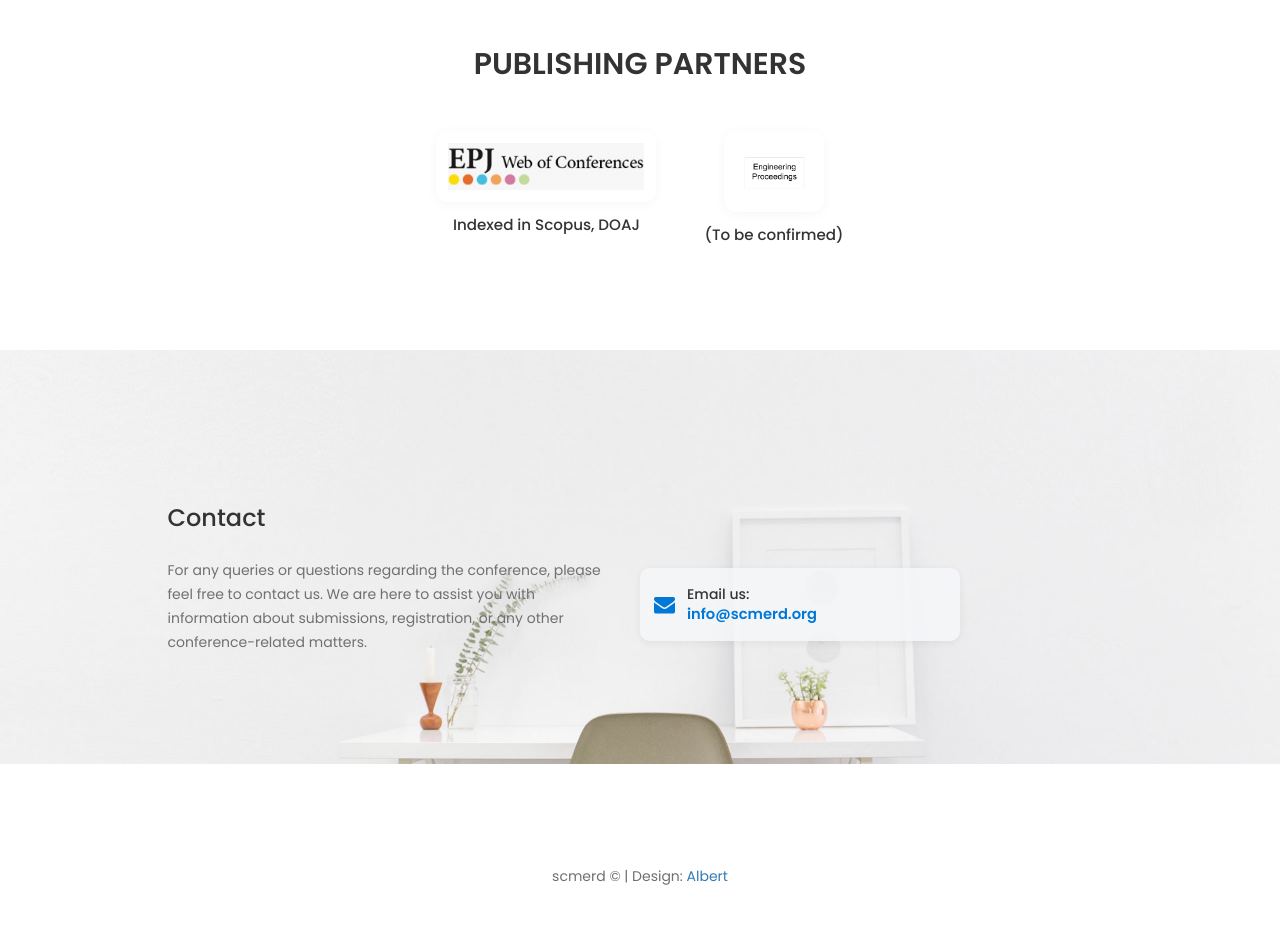
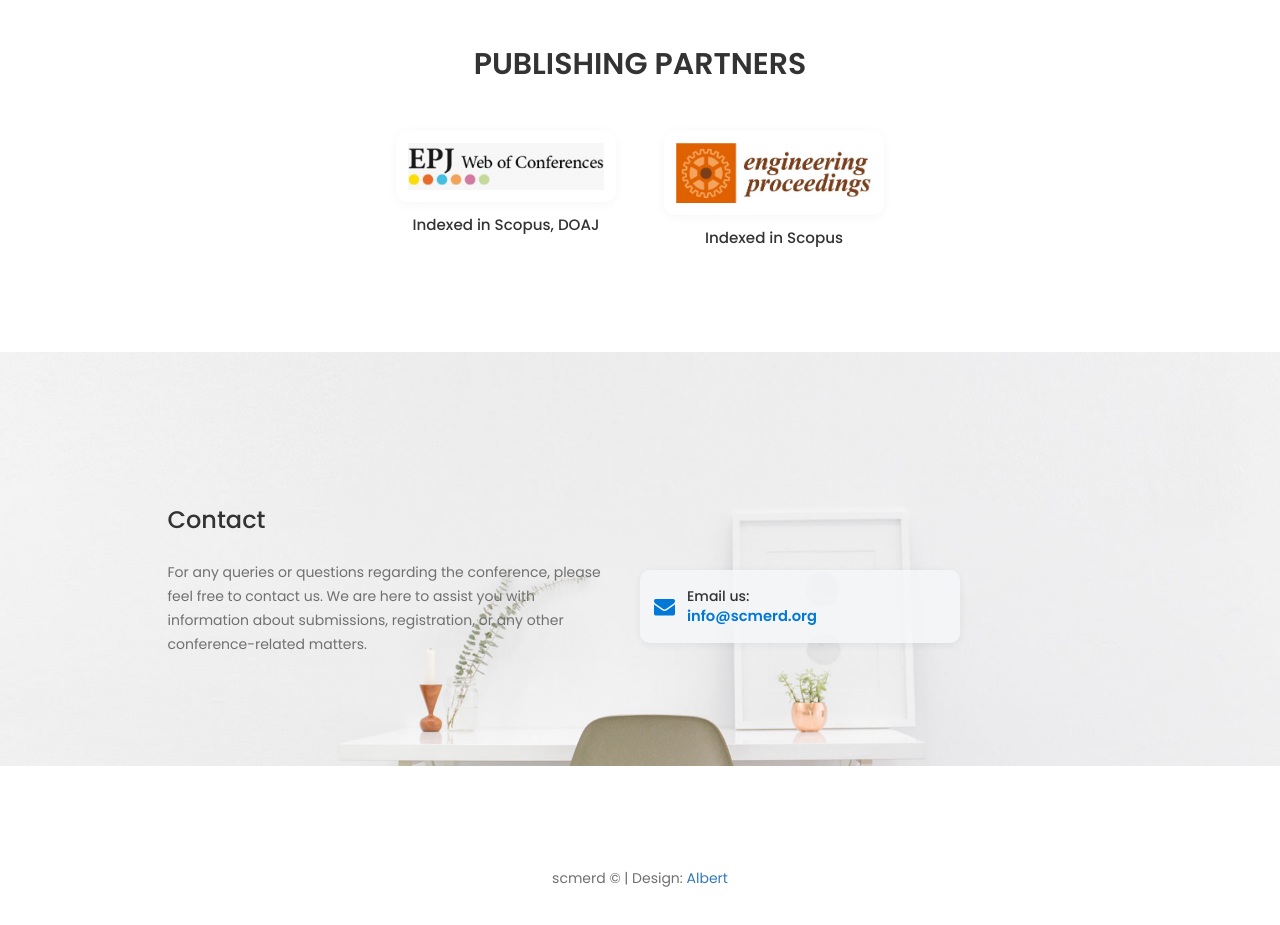
Before and after one commit to ngondaa/scmerd_V3.1, a plain HTML site: page index.html in a window 1280 px wide. Shown: the part 10440-11365 px from the top of the page. Drawn offline with Linux system fonts and the light colour scheme.

Commit message:
publishing partners update

```diff
--- a/index.html
+++ b/index.html
@@ -968,12 +968,12 @@
                     style="display: flex; justify-content: center; align-items: flex-start; gap: 48px; flex-wrap: wrap;">
                     <!-- engproceedings -->
                     <div class="sponsor-emblem" style="display: flex; flex-direction: column; align-items: center;">
-                        <a href="https://www.saimeche.org.za/" target="_blank">
-                            <img alt="South African Institution of Mechanical Engineering" src="images/Untitled-1.png"
-                                style="max-width:100px; max-height:100px; background:#fff; border-radius:12px; box-shadow:0 2px 12px rgba(0,0,0,0.04);" />
+                        <a href="https://www.mdpi.com/journal/engproc" target="_blank">
+                            <img alt="South African Institution of Mechanical Engineering" src="images/eproceedings.jpg"
+                                style="max-width:220px; max-height:220px; background:#fff; border-radius:12px; box-shadow:0 2px 12px rgba(0,0,0,0.04); padding:12px;" />
                         </a>
                         <div style="margin-top:12px; font-weight:500; font-size:1.08em; text-align:center;">
-                            (To be confirmed)
+                           Indexed in Scopus
                         </div>
                     </div>
                 </div>
```
Also changed, not shown: images/eproceedings.jpg (added).
